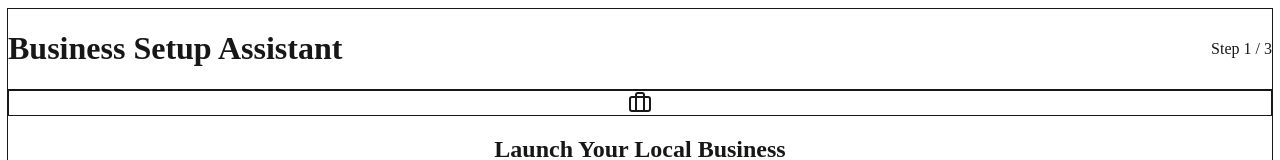
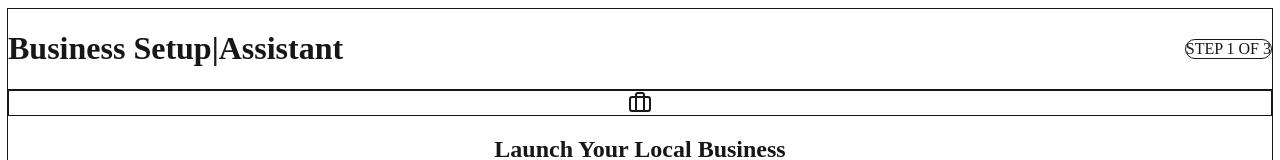
Before and after one commit to mahbubmunna/bussiness_guide, a Next.js app in the folder frontend/: page / in a window 1280 px wide. Shown: the top 160 px of the page. Built offline with nearby package versions, Linux system fonts and the light colour scheme.

Commit message:
style(typography): improve header layout and branding

```diff
--- a/frontend/components/WizardLayout.tsx
+++ b/frontend/components/WizardLayout.tsx
@@ -24,9 +24,13 @@ export const WizardLayout: React.FC<WizardLayoutProps> = ({ children }) => {
                         <div className="absolute inset-0 bg-white/20 animate-pulse"></div>
                     </div>
                 </div>
-                <div className="p-6 border-b border-slate-100 flex justify-between items-center bg-white/50 backdrop-blur-sm">
-                    <h1 className="text-xl font-bold text-slate-800 tracking-tight">Business Setup Assistant</h1>
-                    <span className="text-sm font-medium text-slate-500 bg-slate-100 px-3 py-1 rounded-full">Step {currentStep + 1} / {totalSteps}</span>
+                <div className="px-8 py-6 border-b border-slate-100 flex justify-between items-center bg-white/80 backdrop-blur-md sticky top-0 z-10">
+                    <h1 className="text-xl font-bold text-slate-800 tracking-tight flex items-center gap-2">
+                        Business Setup
+                        <span className="text-slate-300 font-light">|</span>
+                        <span className="text-blue-600">Assistant</span>
+                    </h1>
+                    <span className="text-xs font-bold uppercase tracking-wider text-slate-500 bg-slate-50 px-3 py-1.5 rounded-full border border-slate-100">Step {currentStep + 1} of {totalSteps}</span>
                 </div>
 
                 {/* Content */}
```
